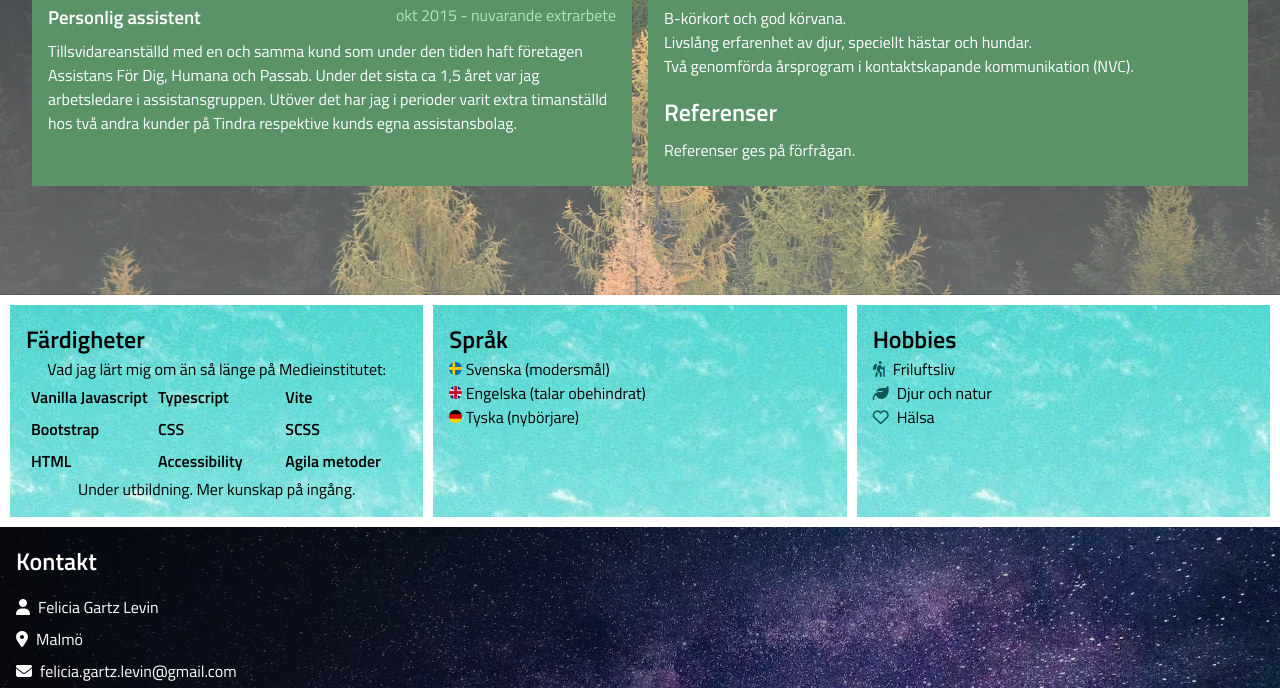
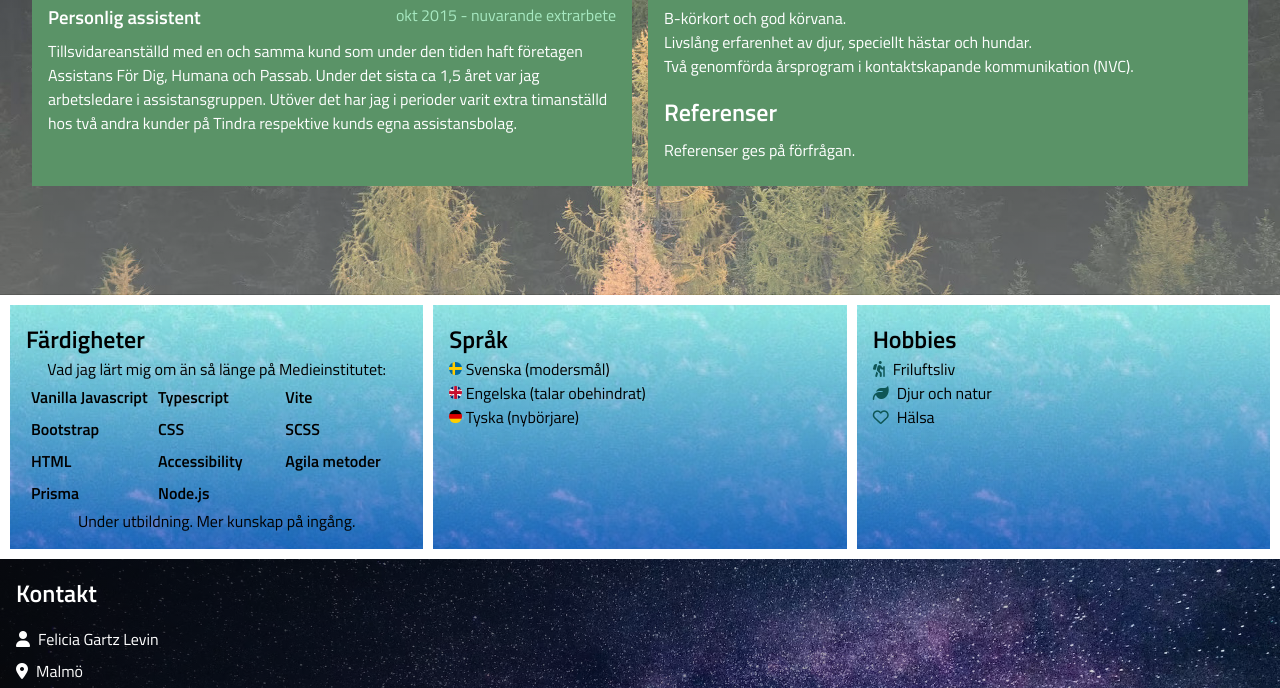
Before and after one commit to FeliciaGartzLevin/feliciagl-CV, a plain HTML site: page index.html in a window 1280 px wide. Shown: the part 1271-1959 px from the top of the page. Drawn offline with nearby package versions, Linux system fonts and the light colour scheme.

Commit message:
fixing colours and adding skills in skillbox

```diff
--- a/index.html
+++ b/index.html
@@ -140,6 +140,8 @@
                         <span class="skill f">HTML</span>
                         <span class="skill g">Accessibility</span>
                         <span class="skill h">Agila metoder</span>
+                        <span class="skill h">Prisma</span>
+                        <span class="skill h">Node.js</span>
                     </p>
                     <p class="skills-undertext">Under utbildning. Mer kunskap på ingång.</p>
             </div>
--- a/scss/main.scss
+++ b/scss/main.scss
@@ -269,65 +269,13 @@ main{
     font-weight: 600;
 }
 
-/* .sidebar > div:nth-child(2){
-    // background-color: $lighter-navbar-color;
-    // background: radial-gradient(white, $lighter-navbar-color);
-    color: $dark-text-color;
-}
- */
-// ------------skillbars------------------------
-/*
-.skillcontainer{
-    width: 100%;
-    margin-bottom: 10px;
-}
- .skillbar{
-    position: relative;
-    border-radius: 20px;
-    background-color: $main-textcolor;
 
-}
-.skillbar div{
-    position: relative;
-    width: 0;
-    height: 0.5rem;
-    border-radius: 10px;
-    background: $toned-skillbar-color;
+// ------------skillanimation------------------------
 
-}
 
-.skillcontainer2{
-    margin: 0.5rem 0;
-}
 
- #html-bar{
-    animation: html-fill 2s forwards;
-}
-@keyframes html-fill{
-    100%{
-        width: 75%;
-    }
-}
+// ------------skillanimation end------------------------
 
-#css-bar{
-    animation: css-fill 2s forwards;
-}
-@keyframes css-fill{
-    100%{
-        width: 50%;
-    }
-}
-
-#js-bar{
-    animation: js-fill 2s forwards;
-}
-@keyframes js-fill{
-    100%{
-        width: 5%;
-    }
-} */
-
-// -------skillbars end-----
 
 img.lang{
 
@@ -344,7 +292,7 @@ li.hobbies > i{
 }
 
 .sidebar-img{
-    background-image: linear-gradient(rgba(255, 255, 255, 0.156),rgba(255, 255, 255, 0.342)), url('../assets/beach.jpg');
+    background-image: linear-gradient(rgba(255, 255, 255, 0.449),rgba(13, 43, 177, 0.647)), url('../assets/beach.jpg');
     background-attachment: fixed;
 }
 
```
Also changed, not shown: css/main.css.
